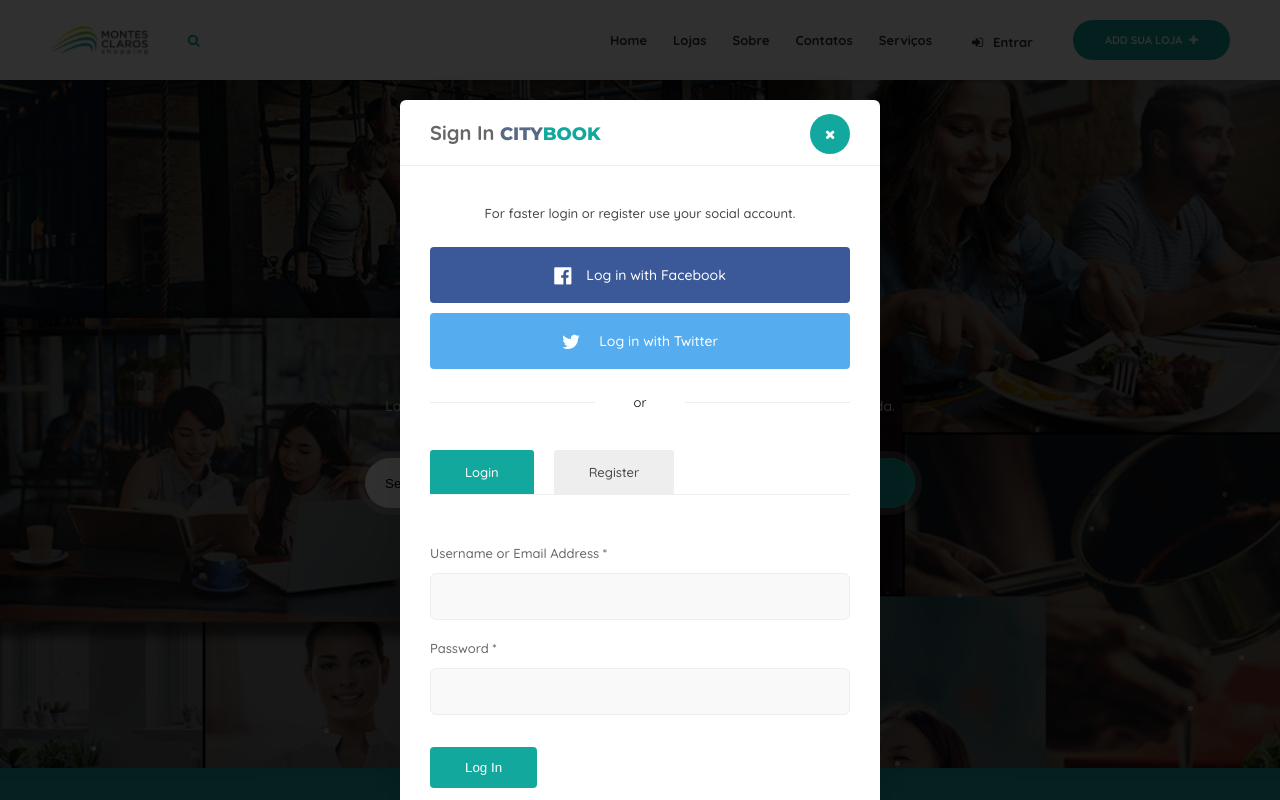
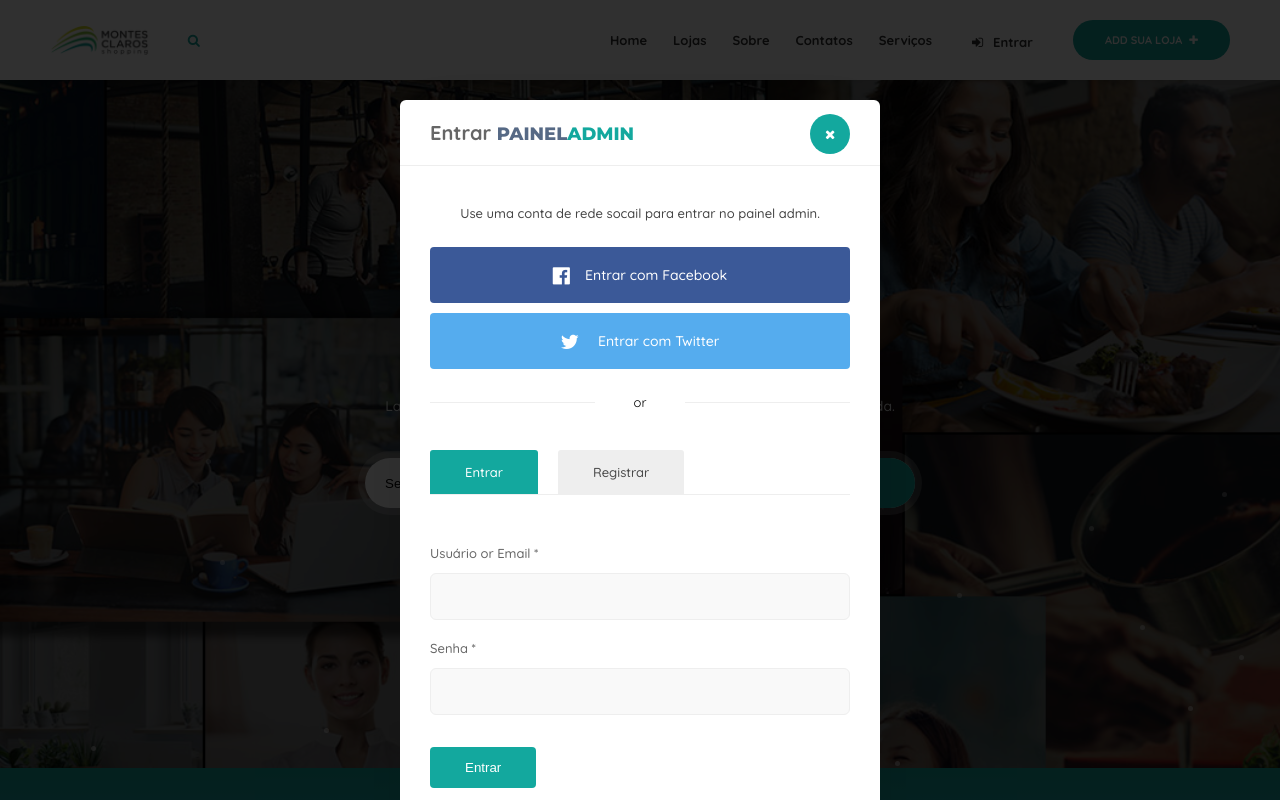
Before and after one commit to adolpho-cavalcanti/shop-project, a plain HTML site: page 404.html in a window 1280 px wide. Both pictures are taken after a click on the element "Entrar". Shown: the top 800 px of the page. Drawn offline with Linux system fonts and the light colour scheme.

Commit message:
Formulario de login

```diff
--- a/404.html
+++ b/404.html
@@ -223,35 +223,35 @@
                 <div class="main-register-holder">
                     <div class="main-register fl-wrap">
                         <div class="close-reg"><i class="fa fa-times"></i></div>
-                        <h3>Sign In <span>City<strong>Book</strong></span></h3>
+                        <h3>Entrar <span>Painel<strong>Admin</strong></span></h3>
                         <div class="soc-log fl-wrap">
-                            <p>For faster login or register use your social account.</p>
-                            <a href="#" class="facebook-log"><i class="fa fa-facebook-official"></i>Log in with Facebook</a>
-                            <a href="#" class="twitter-log"><i class="fa fa-twitter"></i> Log in with Twitter</a>
+                            <p>Use uma conta de rede socail para entrar no painel admin.</p>
+                            <a href="#" class="facebook-log"><i class="fa fa-facebook-official"></i>Entrar com Facebook</a>
+                            <a href="#" class="twitter-log"><i class="fa fa-twitter"></i> Entrar com Twitter</a>
                         </div>
                         <div class="log-separator fl-wrap"><span>or</span></div>
                         <div id="tabs-container">
                             <ul class="tabs-menu">
-                                <li class="current"><a href="#tab-1">Login</a></li>
-                                <li><a href="#tab-2">Register</a></li>
+                                <li class="current"><a href="#tab-1">Entrar</a></li>
+                                <li><a href="#tab-2">Registrar</a></li>
                             </ul>
                             <div class="tab">
                                 <div id="tab-1" class="tab-content">
                                     <div class="custom-form">
                                         <form method="post"  name="registerform">
-                                            <label>Username or Email Address * </label>
+                                            <label>Usuário or Email * </label>
                                             <input name="email" type="text"   onClick="this.select()" value="">
-                                            <label >Password * </label>
+                                            <label >Senha * </label>
                                             <input name="password" type="password"   onClick="this.select()" value="" >
-                                            <button type="submit"  class="log-submit-btn"><span>Log In</span></button>
+                                            <button type="submit"  class="log-submit-btn"><span>Entrar</span></button>
                                             <div class="clearfix"></div>
                                             <div class="filter-tags">
                                                 <input id="check-a" type="checkbox" name="check">
-                                                <label for="check-a">Remember me</label>
+                                                <label for="check-a">Lembrar-me</label>
                                             </div>
                                         </form>
                                         <div class="lost_password">
-                                            <a href="#">Lost Your Password?</a>
+                                            <a href="#">Esqueceu a senha?</a>
                                         </div>
                                     </div>
                                 </div>
@@ -259,15 +259,15 @@
                                     <div id="tab-2" class="tab-content">
                                         <div class="custom-form">
                                             <form method="post"   name="registerform" class="main-register-form" id="main-register-form2">
-                                                <label >First Name * </label>
+                                                <label >Primeiro Nome * </label>
                                                 <input name="name" type="text"   onClick="this.select()" value="">
-                                                <label>Second Name *</label>
+                                                <label>Segundo Nome *</label>
                                                 <input name="name2" type="text"  onClick="this.select()" value="">
-                                                <label>Email Address *</label>
+                                                <label>Email *</label>
                                                 <input name="email" type="text"  onClick="this.select()" value="">
-                                                <label >Password *</label>
+                                                <label >Senha *</label>
                                                 <input name="password" type="password"   onClick="this.select()" value="" >
-                                                <button type="submit"     class="log-submit-btn"  ><span>Register</span></button>
+                                                <button type="submit"     class="log-submit-btn"  ><span>Registrar</span></button>
                                             </form>
                                         </div>
                                     </div>
```
Also changed, not shown: about.html (+16 -16 lines), contacts.html (+16 -16 lines), how-itworks.html (+16 -16 lines), index.html (+16 -16 lines), listing-single2.html (+16 -16 lines), listing.html (+16 -16 lines).
